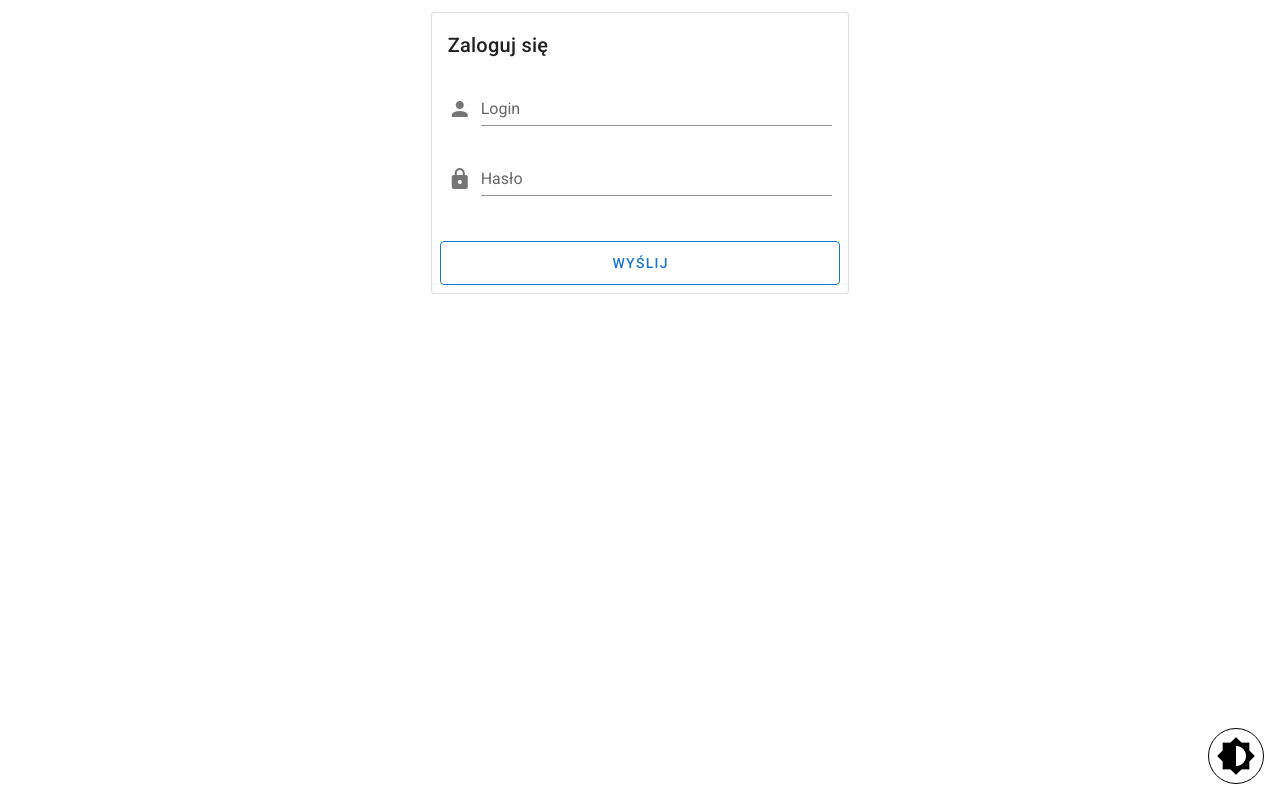
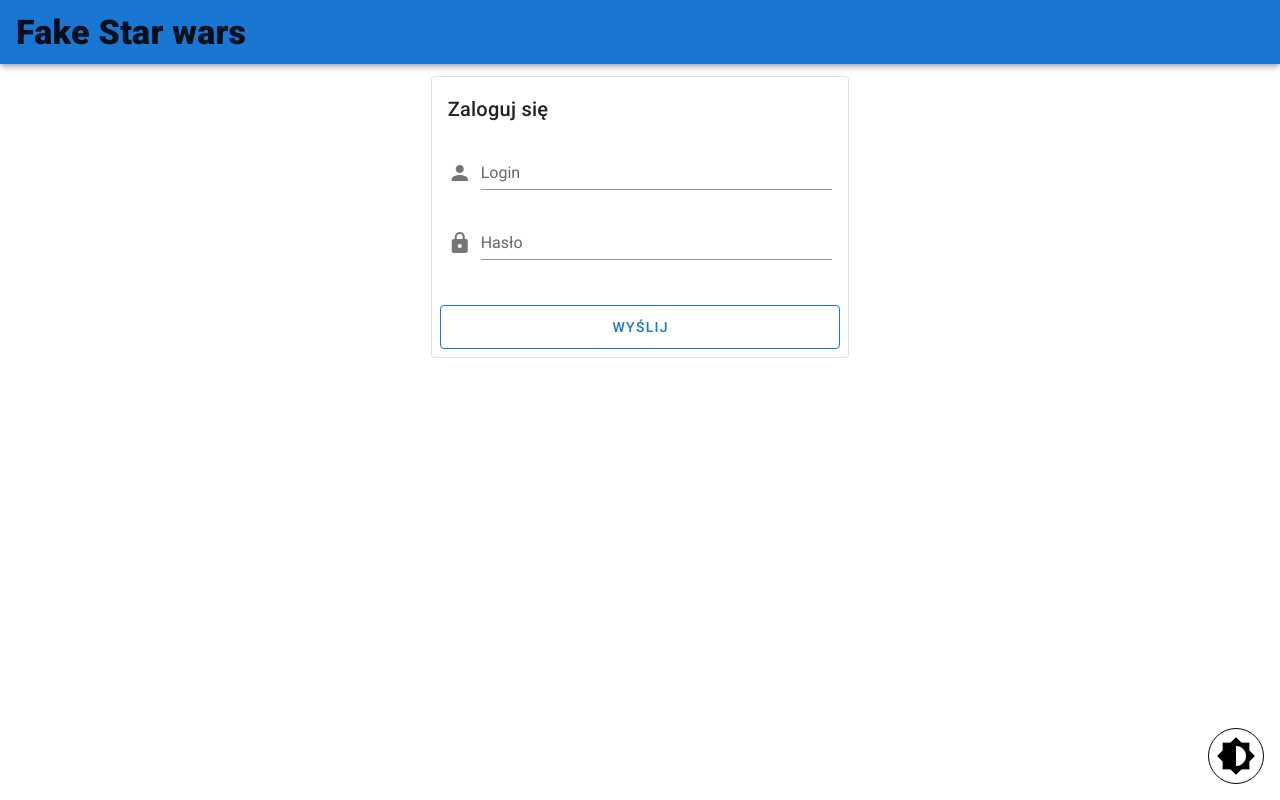
Before and after one commit to km2442/FakeSW, a Vue app: page /#/login in a window 1280 px wide. Built offline with nearby package versions, Linux system fonts and the light colour scheme.

Commit message:
Added Navbar

```diff
--- a/src/App.vue
+++ b/src/App.vue
@@ -1,5 +1,6 @@
 <template>
   <v-app>
+    <Navbar />
     <v-content>
       <router-view />
     </v-content>
@@ -8,10 +9,11 @@
 </template>
 
 <script>
+import Navbar from "./components/Navbar";
 import ThemeChanger from "./components/ThemeChanger";
 export default {
   name: "App",
-  components: { ThemeChanger },
+  components: { ThemeChanger, Navbar },
   data: () => ({
     //
   })
--- /dev/null
+++ b/src/components/Navbar.vue
@@ -0,0 +1,27 @@
+<template>
+  <div>
+    <v-app-bar color="primary">
+      <v-toolbar-title class="display-1 font-weight-black">Fake Star wars</v-toolbar-title>
+      <v-spacer></v-spacer>
+      <v-btn text v-if="isAuth" @click="logout()">
+          <v-icon left>mdi-logout</v-icon>
+          Wyloguj
+      </v-btn>
+    </v-app-bar>
+  </div>
+</template>
+
+<script>
+export default {
+    computed: {
+        isAuth() {
+            return this.$store.getters.isUserAuthenticated;
+        }
+    },
+    methods: {
+        logout() {
+            this.$store.dispatch('logout');
+        }
+    }
+}
+</script>
--- a/src/store/index.js
+++ b/src/store/index.js
@@ -40,7 +40,7 @@ export default new Vuex.Store({
         commit('setLoginError');
       }
     },
-    logout(commit) {
+    logout({commit}) {
       commit('clearAuthData');
       router.replace('/login');
     }
```
